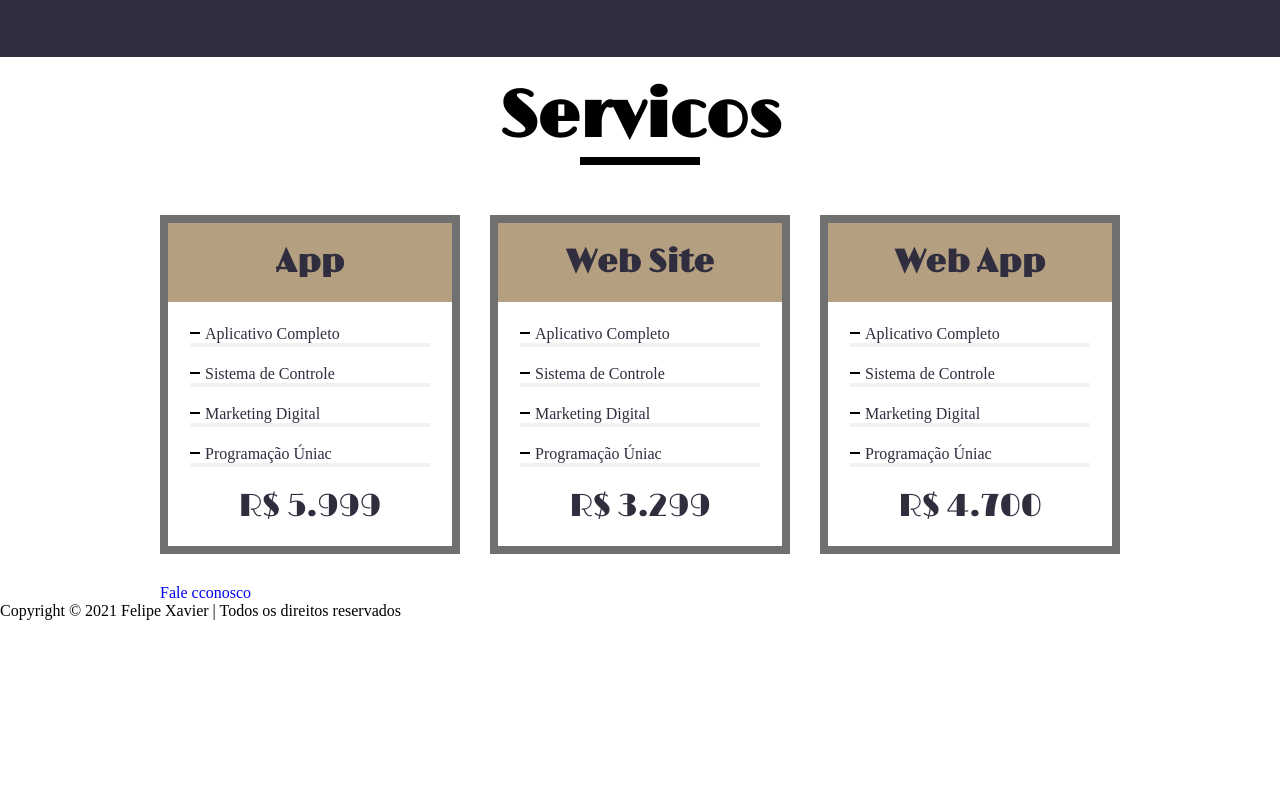
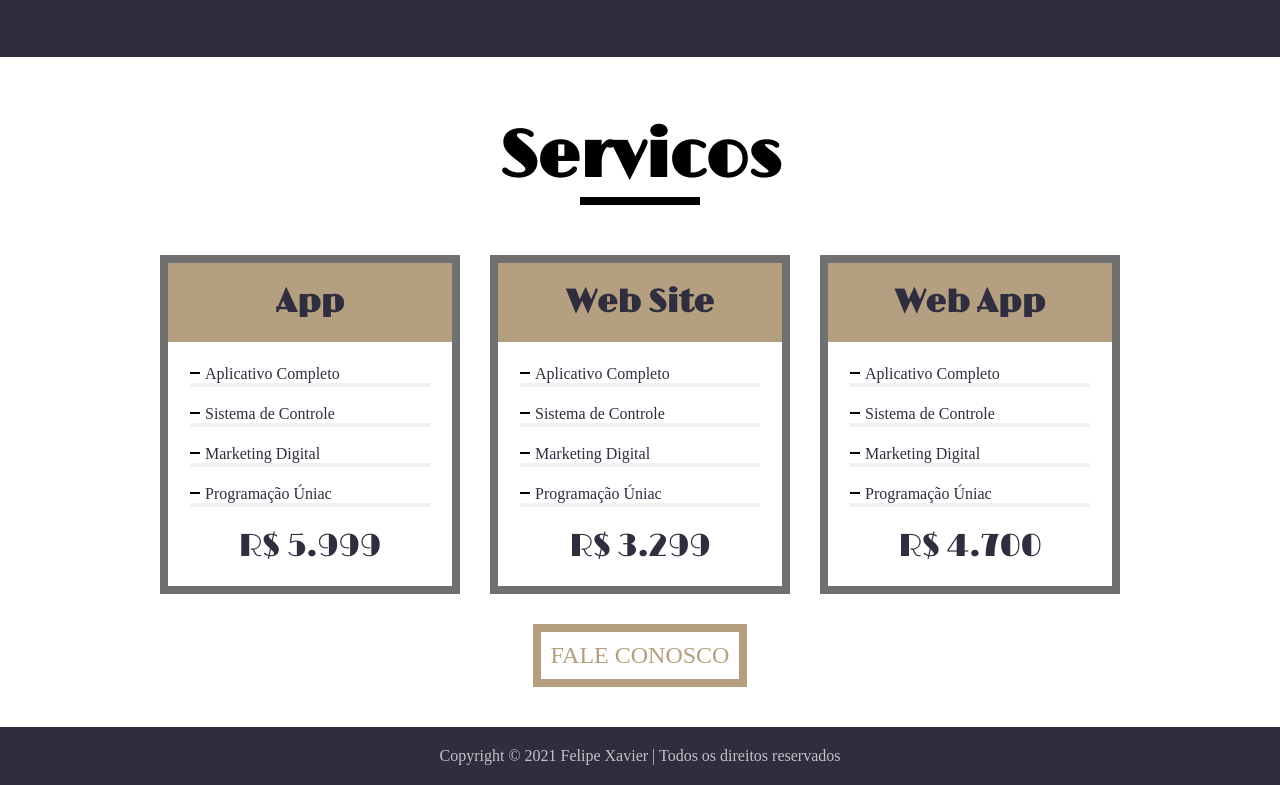
Before and after one commit to Felipe-ce/Digital-Century, a plain HTML site: page index.html in a window 1280 px wide. Shown: the part 1017-1802 px from the top of the page. Before the commit the page ends 1637 px from the top, so only its background shows below. Drawn offline with nearby package versions, Linux system fonts and the light colour scheme.

Commit message:
Versão desktop finalizada

```diff
--- a/css/style.css
+++ b/css/style.css
@@ -9,6 +9,23 @@ ul {
 a {
   text-decoration: none;
   cursor: pointer;
+}
+.btn{
+  display: block;
+  max-width: 220px;
+  margin: 0 auto;
+  font-size: 1.5em;
+  border: 8px solid #b49f81;
+  color: #b49f81;
+  text-transform: uppercase;
+  padding: 10px;
+
+  transition: 100ms all ease-in;
+}
+.btn:hover{
+  border-color:  #707070;
+  color: #707070;
+
 }
 
 /* Header */
@@ -132,6 +149,7 @@ a {
   grid-template-columns: repeat(3, 1fr);
   margin: 0 auto;
   align-content: center;
+  padding: 40px 0;
 }
 .servicos h1,
 .servicos a {
@@ -189,3 +207,15 @@ a {
   text-align: center;
 margin-top: 20px;
 }
+
+/* Footer */
+.footer{
+  padding: 20px 0;
+  text-align: center;
+  background: #302e3e;
+}
+.footer p{
+  color: #fff;
+  opacity: .70;
+  font-size: 1em;
+}
--- a/index.html
+++ b/index.html
@@ -96,7 +96,7 @@
           <span>R$ 4.700</span>
         </ul>
       </div>
-      <a href="#">Fale cconosco</a>
+      <a class="btn" href="#">Fale Conosco</a>
     </section>
   </main>
   <footer class="footer">
```
